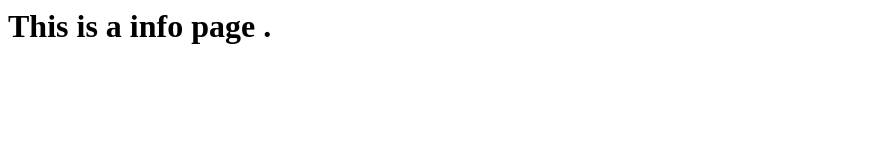
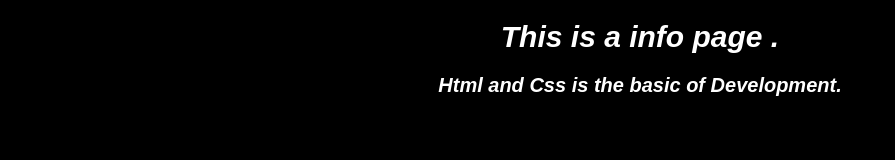
Before and after one commit to VanshPanditzx/UI-UX-Development, a plain HTML site: page Assignment 2/info.html in a window 1280 px wide. Shown: the whole page, without its empty margins (0-895 px from the left). Drawn offline with Linux system fonts and the light colour scheme.

Commit message:
Update info.html

```diff
--- a/Assignment 2/info.html
+++ b/Assignment 2/info.html
@@ -1,8 +1,30 @@
 <html>
     <head>
     <title>Info page</title>
+    <style>
+        h1,h2 {
+            color:white;
+            font-size: 30px;
+            font-weight:bolder ;
+            text-align: center;
+            font-style: italic;
+
+        }
+        h2{
+            font-size: 20px;
+            font-style: oblique;
+        }
+        body {
+            background-color:black                                                                              ;
+            padding: 20px;
+            margin: 0;
+            font-family: Arial, sans-serif;
+        }
+
+    </style>
 </head>
 <body>
     <h1>This is a info page .</h1>
+    <h2>Html and Css is the basic of Development.</h2>
 </body>
 </html>
```
